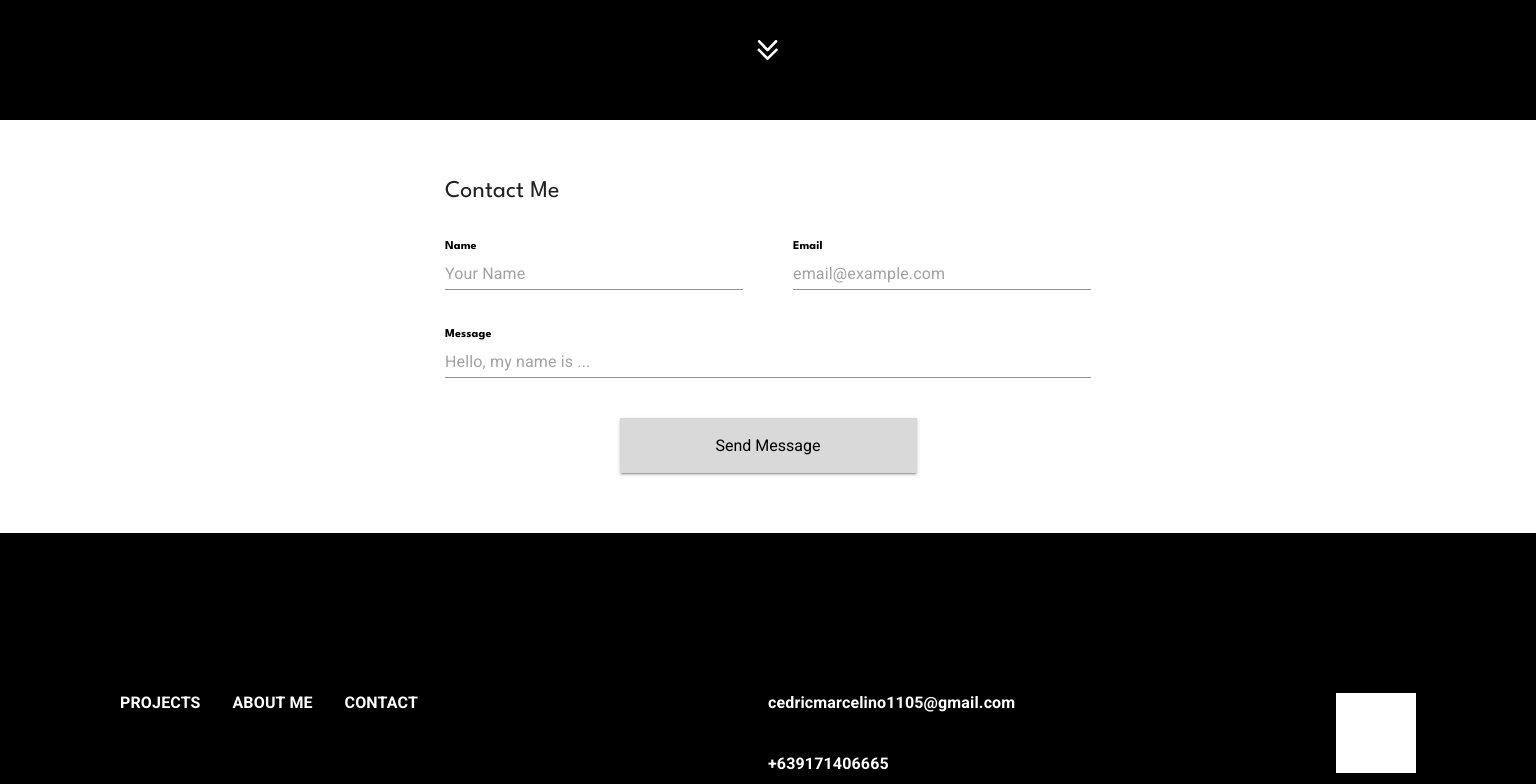
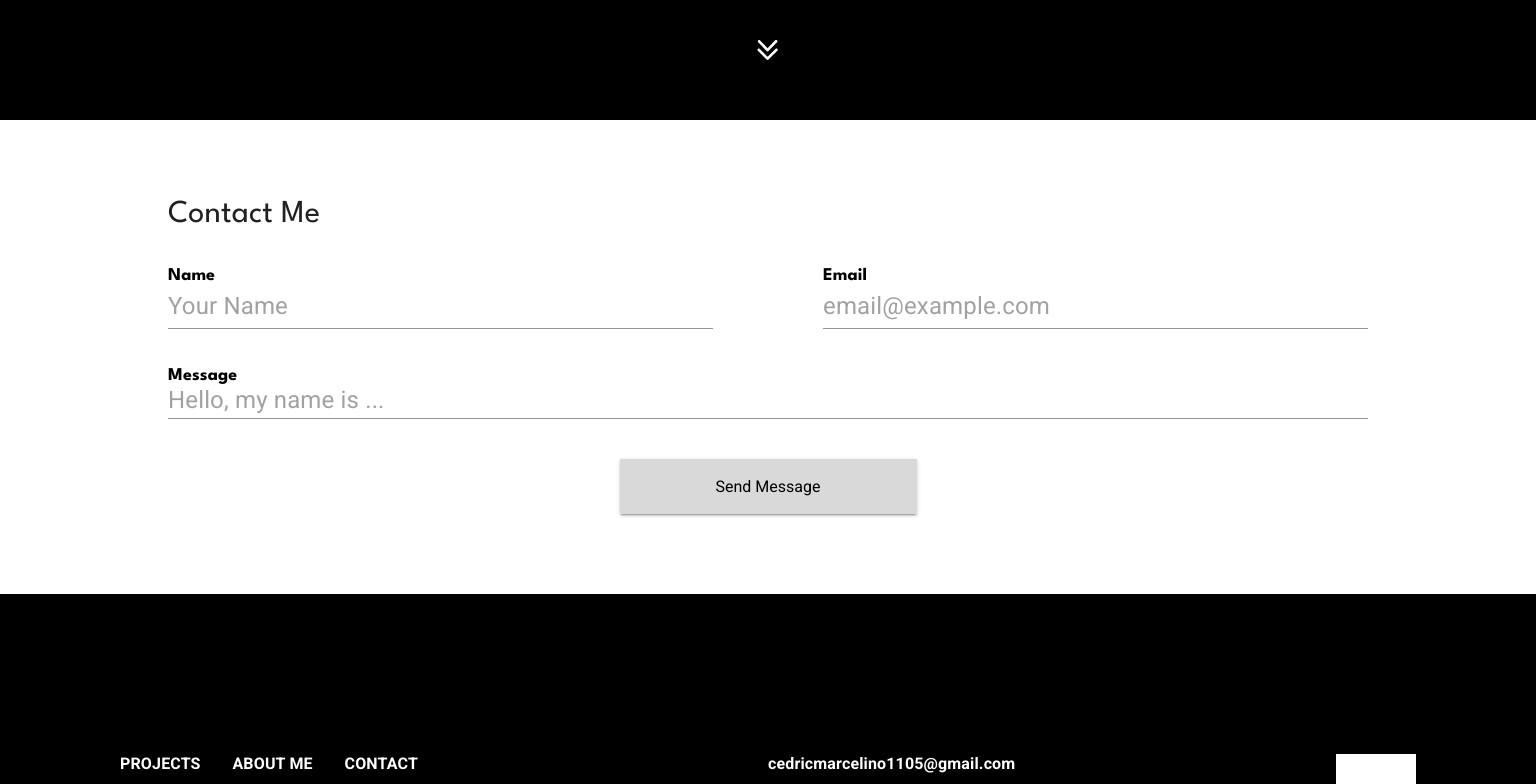
Before and after one commit to cedricmarcelino/portfolio, a Next.js app: page /contact in a window 1536 px wide. Shown: the part 680-1464 px from the top of the page. Built offline with nearby package versions, Linux system fonts and the light colour scheme.

Commit message:
added desktop view for contact page

```diff
--- a/src/pages/contact/contact.module.css
+++ b/src/pages/contact/contact.module.css
@@ -64,3 +64,26 @@
 .button:hover {
     background: #D9D9D9;
 }
+
+@media screen and (min-width: 1440px) {
+    .contactContainer {
+        padding: 80px 0px;
+        max-width: 1200px;
+    }
+
+    .nameField, .emailField {
+        width: 545px;
+    }
+
+    .contactTitle {
+        font-size: 32px;
+    }
+
+    .contactContainer :global(label) {
+        font-size: 24px;
+    }
+
+    .contactContainer :global(input), .contactContainer :global(textarea)  {
+        font-size: 24px;
+    }
+}
```
